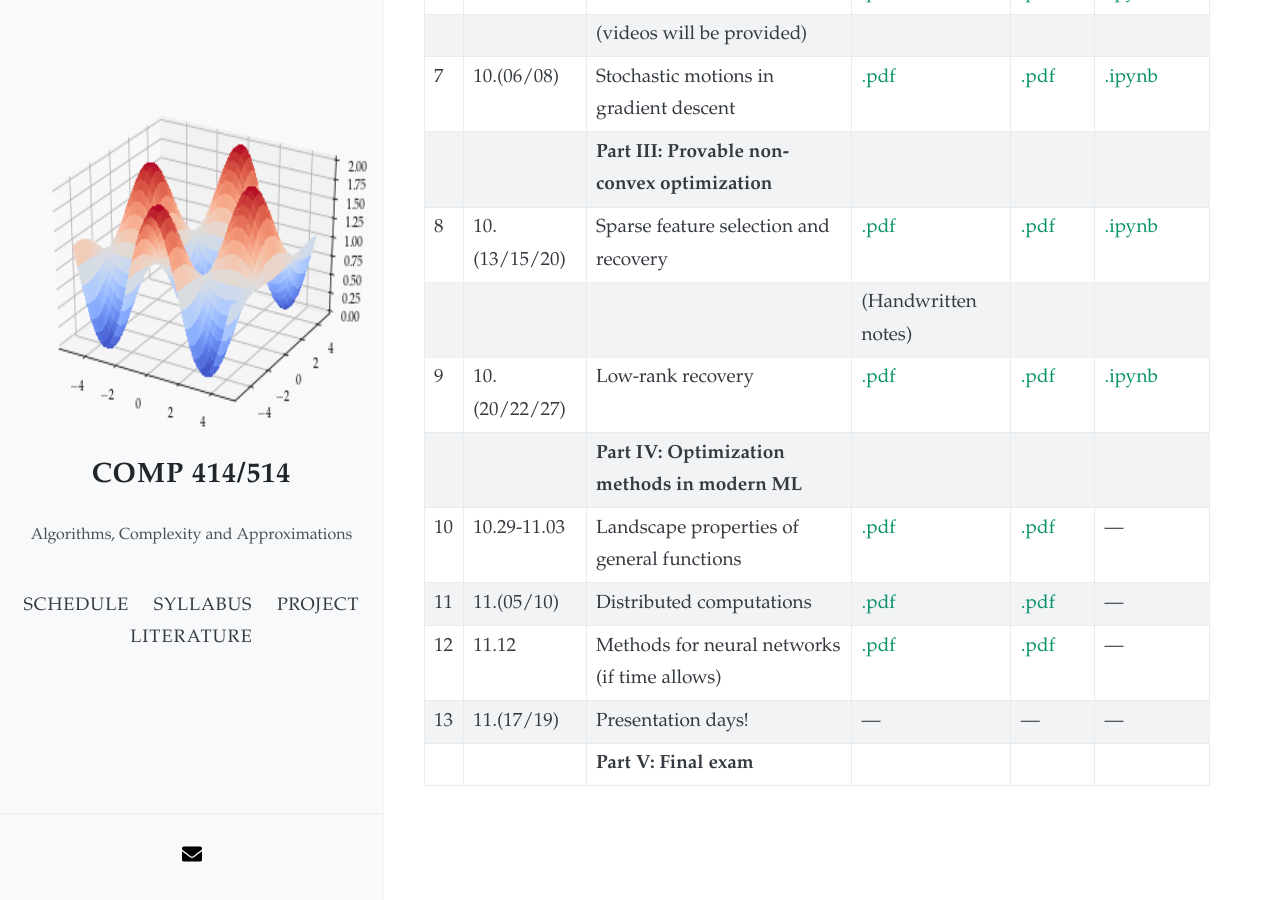
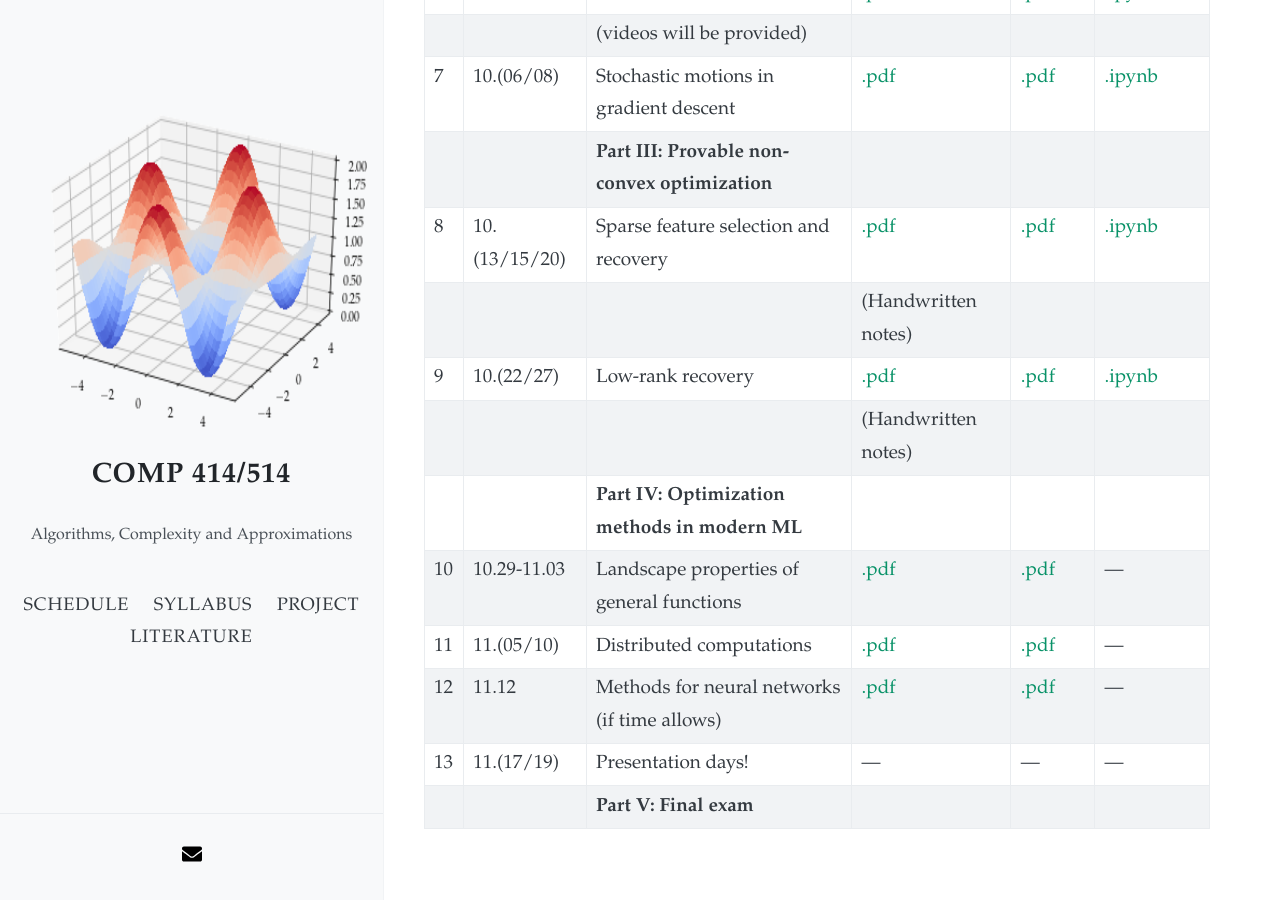
Before and after one commit to akyrillidis/comp414-514, a Jekyll site: the page built from schedule.md, in a window 1280 px wide and 900 px high, scrolled down 689 px. Built offline with Jekyll 4.4.1, drawn with Linux system fonts in a browser that asks for light colours; nearby versions of some CDN libraries; before the commit the page ends 1546 px from its top, so only the background shows below that.

Commit message:
Update schedule.md

```diff
--- a/schedule.md
+++ b/schedule.md
@@ -22,7 +22,8 @@ layout: default
 | | | **Part III: Provable non-convex optimization** | | | |
 | 8 | 10.(13/15/20) | Sparse feature selection and recovery | [.pdf](/schedule/images/Lecture 8 notes.pdf) | [.pdf](/schedule/images/Lecture 8.pdf) | [.ipynb](/schedule/images/Chapter 8.ipynb) |
 |  |  | | (Handwritten notes) |  | |
-| 9 | 10.(20/22/27) | Low-rank recovery | [.pdf]()  | [.pdf]() | [.ipynb]() |
+| 9 | 10.(22/27) | Low-rank recovery | [.pdf](/schedule/images/Lecture 9 notes.pdf) | [.pdf](/schedule/images/Lecture 9.pdf) | [.ipynb](/schedule/images/Chapter 9.ipynb) |
+|  |  | | (Handwritten notes) |  | |
 | | | **Part IV: Optimization methods in modern ML** | | | |
 | 10 | 10.29-11.03 | Landscape properties of general functions | [.pdf]()  | [.pdf]() | --- |
 | 11 | 11.(05/10) | Distributed computations | [.pdf]()  | [.pdf]() | --- |
```
